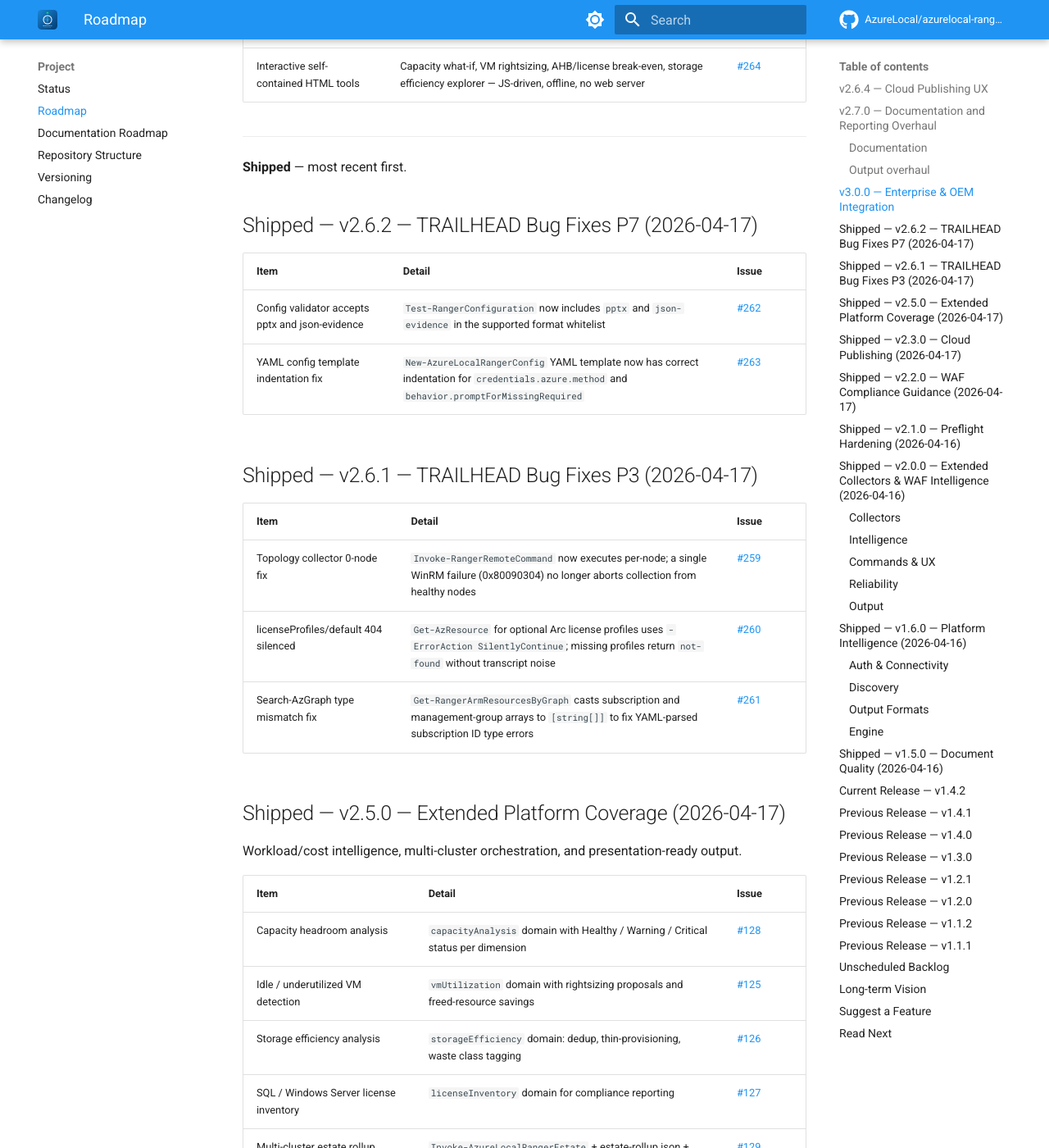
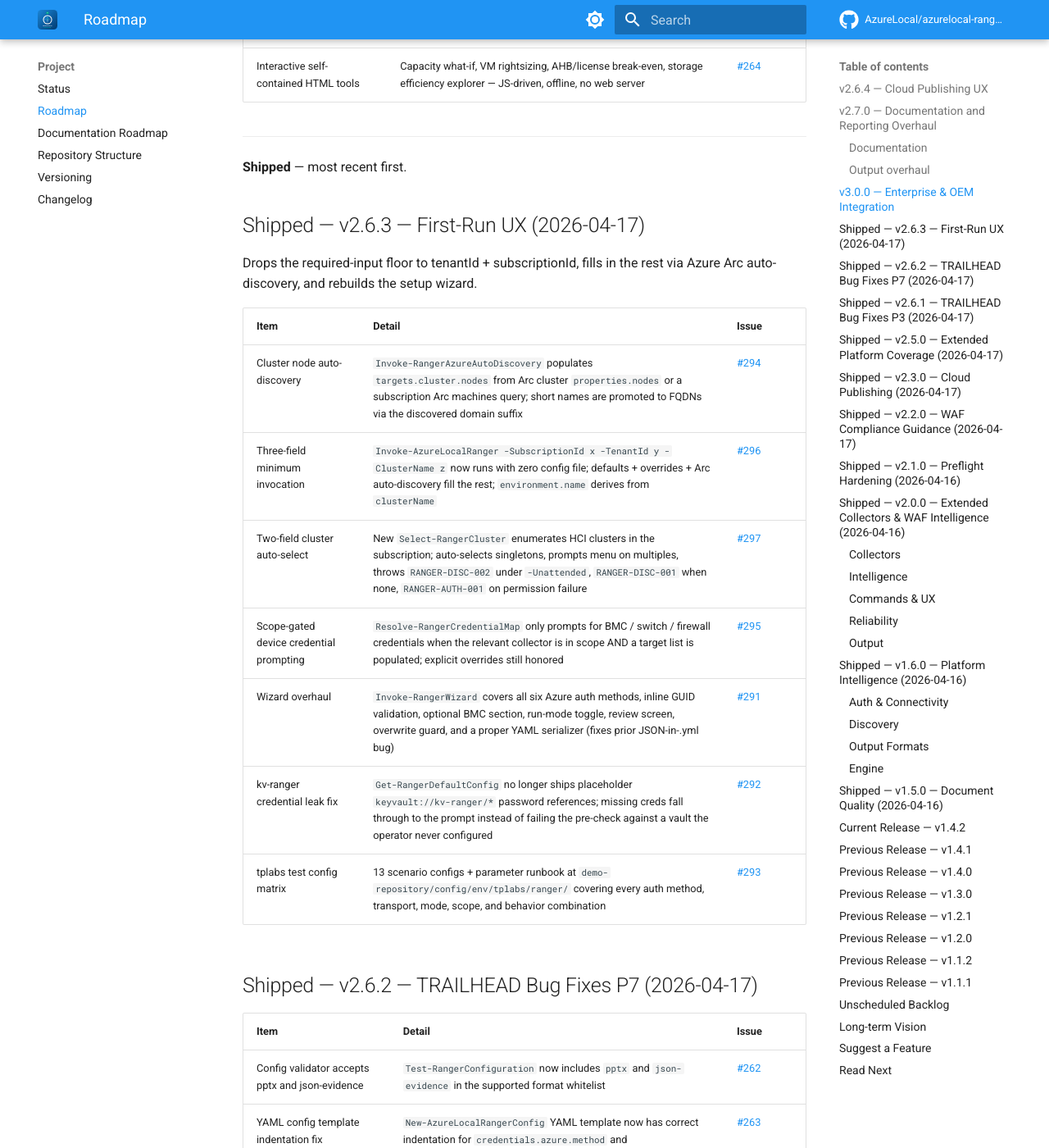
Before and after one commit to AzureLocal/azurelocal-ranger, an MkDocs documentation site: the page built from docs/project/roadmap.md, in a window 1280 px wide and 1400 px high, scrolled down 3045 px. Shown: the whole window at 82% size. Built offline with MkDocs 1.6.1 and Material for MkDocs 9.7.7, drawn with Linux system fonts in a browser that asks for light colours; comment, search, counter and statistics services are not loaded.

Commit message:
feat(v2.6.3): First-Run UX — 2-field invocation, node auto-discovery, wizard overhaul
Drops the required-input floor to tenantId + subscriptionId, fills in the rest
via Azure Arc auto-discovery, and rebuilds the setup wizard with full credential
method coverage and a proper YAML serializer.

Added
- Cluster node auto-discovery from Arc cluster properties.nodes or subscription
  Arc machines query; short names promoted to FQDNs via discovered domain (#294)
- Three-field minimum invocation: Invoke-AzureLocalRanger -SubscriptionId x
  -TenantId y -ClusterName z runs with no config file; environment.name
  derives from clusterName when left at the scaffold placeholder (#296)
- Two-field cluster auto-select via new Select-RangerCluster: auto-picks
  singletons, prompts menu on multiples, fails fast under -Unattended with
  RANGER-DISC-002; RANGER-DISC-001 for zero clusters, RANGER-AUTH-001 on
  permission failure (#297)

Changed
- Resolve-RangerCredentialMap scope-gates BMC/switch/firewall prompting —
  only resolves when collector is in scope AND target list populated (#295)
- Invoke-RangerWizard overhaul: six Azure auth methods, inline GUID
  validation, BMC section, run-mode toggle, review screen, overwrite guard,
  YAML serialization fix (prior .yml files contained JSON) (#291)

Fixed
- Get-RangerDefaultConfig no longer ships placeholder keyvault://kv-ranger/*
  password refs that caused spurious KV DNS failures on every run (#292)

Validated
- 13 tplabs scenario configs parse and validate against the new code path
  (demo-repository/config/env/tplabs/ranger/) (#293)
- 167/167 maproom unit tests pass

Co-Authored-By: Claude Opus 4.7 (1M context) <noreply@anthropic.com>

```diff
--- a/docs/project/roadmap.md
+++ b/docs/project/roadmap.md
@@ -70,6 +70,20 @@ Enterprise integrations, specialized hardware protocols, advanced topology cover
 ---
 
 **Shipped** — most recent first.
+
+## Shipped — v2.6.3 — First-Run UX (2026-04-17)
+
+Drops the required-input floor to tenantId + subscriptionId, fills in the rest via Azure Arc auto-discovery, and rebuilds the setup wizard.
+
+| Item | Detail | Issue |
+| --- | --- | --- |
+| Cluster node auto-discovery | `Invoke-RangerAzureAutoDiscovery` populates `targets.cluster.nodes` from Arc cluster `properties.nodes` or a subscription Arc machines query; short names are promoted to FQDNs via the discovered domain suffix | [#294](https://github.com/AzureLocal/azurelocal-ranger/issues/294) |
+| Three-field minimum invocation | `Invoke-AzureLocalRanger -SubscriptionId x -TenantId y -ClusterName z` now runs with zero config file; defaults + overrides + Arc auto-discovery fill the rest; `environment.name` derives from `clusterName` | [#296](https://github.com/AzureLocal/azurelocal-ranger/issues/296) |
+| Two-field cluster auto-select | New `Select-RangerCluster` enumerates HCI clusters in the subscription; auto-selects singletons, prompts menu on multiples, throws `RANGER-DISC-002` under `-Unattended`, `RANGER-DISC-001` when none, `RANGER-AUTH-001` on permission failure | [#297](https://github.com/AzureLocal/azurelocal-ranger/issues/297) |
+| Scope-gated device credential prompting | `Resolve-RangerCredentialMap` only prompts for BMC / switch / firewall credentials when the relevant collector is in scope AND a target list is populated; explicit overrides still honored | [#295](https://github.com/AzureLocal/azurelocal-ranger/issues/295) |
+| Wizard overhaul | `Invoke-RangerWizard` covers all six Azure auth methods, inline GUID validation, optional BMC section, run-mode toggle, review screen, overwrite guard, and a proper YAML serializer (fixes prior JSON-in-.yml bug) | [#291](https://github.com/AzureLocal/azurelocal-ranger/issues/291) |
+| kv-ranger credential leak fix | `Get-RangerDefaultConfig` no longer ships placeholder `keyvault://kv-ranger/*` password references; missing creds fall through to the prompt instead of failing the pre-check against a vault the operator never configured | [#292](https://github.com/AzureLocal/azurelocal-ranger/issues/292) |
+| tplabs test config matrix | 13 scenario configs + parameter runbook at `demo-repository/config/env/tplabs/ranger/` covering every auth method, transport, mode, scope, and behavior combination | [#293](https://github.com/AzureLocal/azurelocal-ranger/issues/293) |
 
 ## Shipped — v2.6.2 — TRAILHEAD Bug Fixes P7 (2026-04-17)
 
```
Also changed, not shown: CHANGELOG.md (+22 -0 lines), docs/index.md (+1 -1 lines), docs/project/changelog.md (+9 -0 lines), docs/project/status.md (+5 -1 lines), 7 other files.
